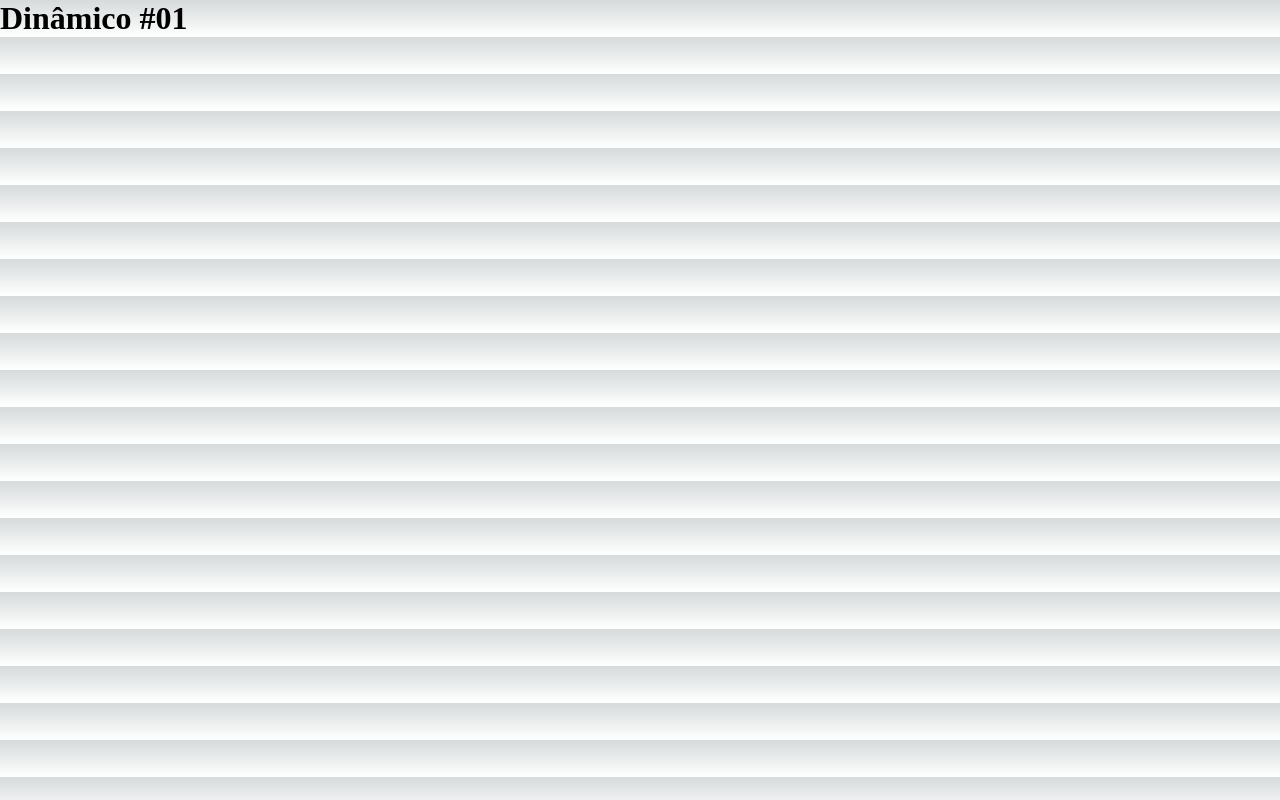
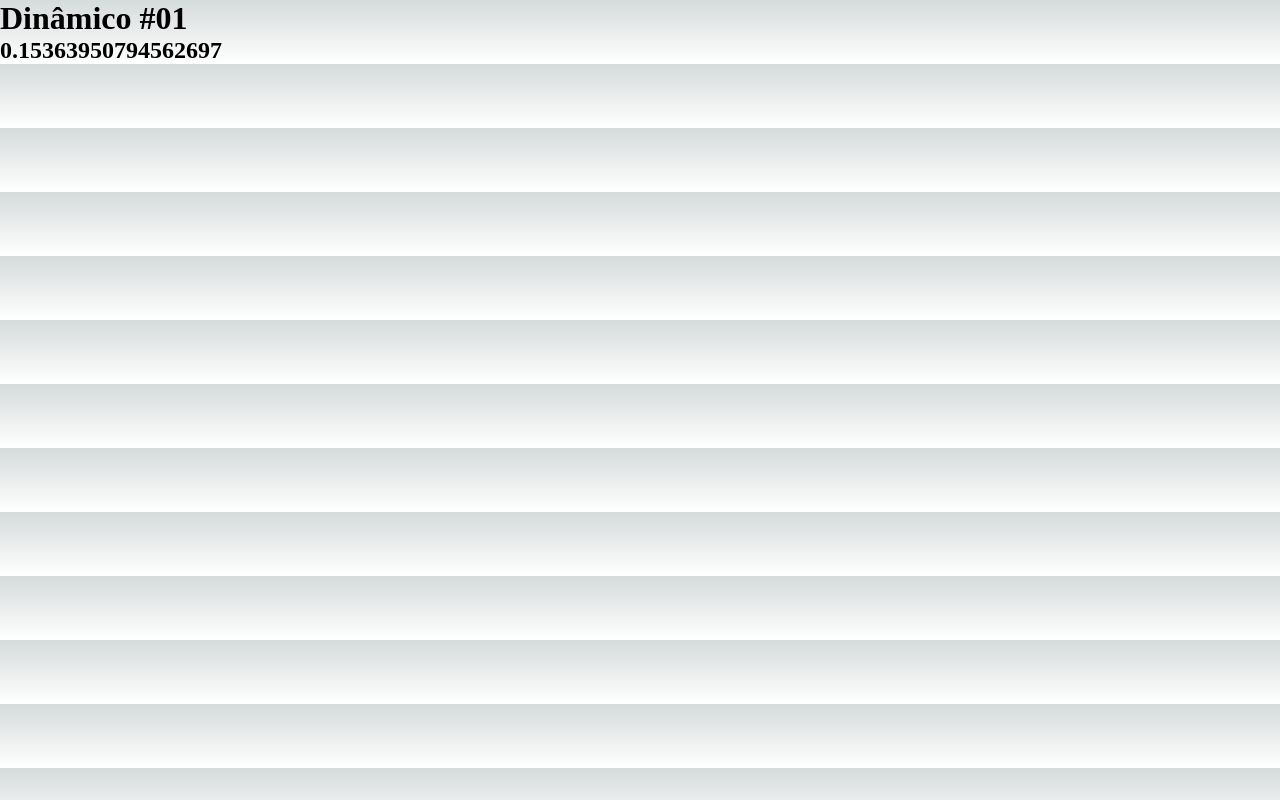
Before and after one commit to DiogoKenway/renderizacao, a Next.js app: page /dinamico1 in a window 1280 px wide. Built offline with nearby package versions, Linux system fonts and the light colour scheme.

Commit message:
console output

```diff
--- a/pages/dinamico1.jsx
+++ b/pages/dinamico1.jsx
@@ -1,7 +1,18 @@
+export function getServerSideProps() {
+    console.log("[Server] gerando props para o componente....")
+
+    return {
+        props: {
+            numero: Math.random()
+        }
+    }
+}
+
 export default function Dinamico1(props) {
     return (
         <div>
             <h1>Dinâmico #01</h1>
+            <h2>{props.numero}</h2>
         </div>
     )
 }
```
